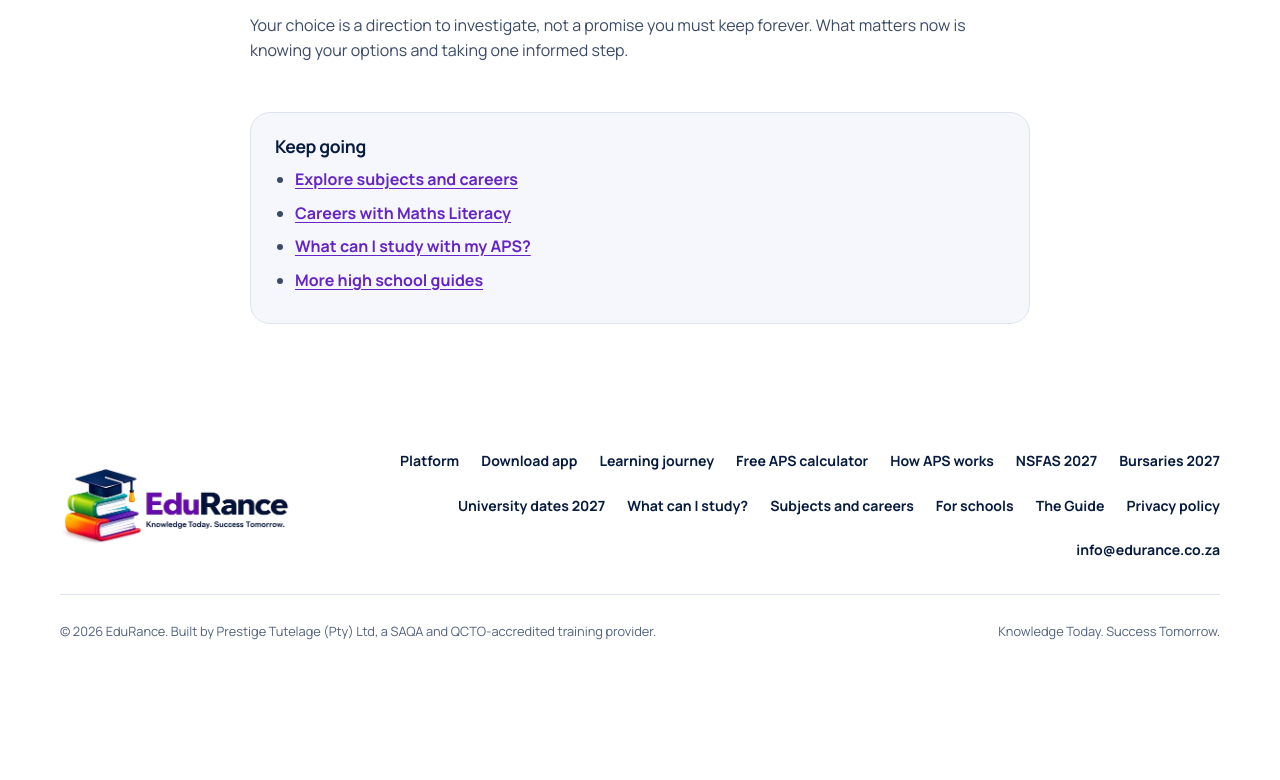
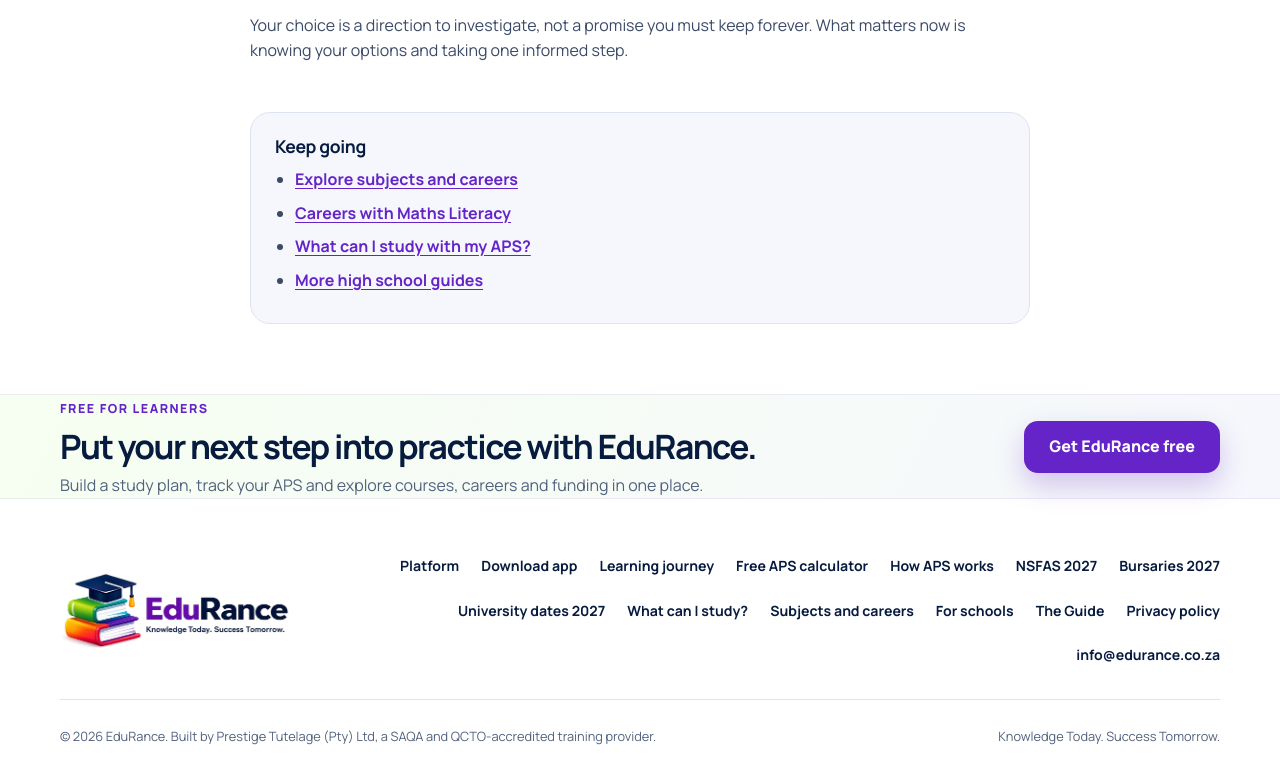
Before and after one commit to spizondi-debug/Edurance, a plain HTML site: page how-to-choose-a-career-in-high-school.html in a window 1280 px wide. Shown: the part 1592-2372 px from the top of the page. Before the commit the page ends 2267 px from the top, so only its background shows below. Drawn offline with Linux system fonts and the light colour scheme.

Commit message:
Add contextual free app download prompts

```diff
--- a/how-to-choose-a-career-in-high-school.html
+++ b/how-to-choose-a-career-in-high-school.html
@@ -14,7 +14,7 @@
 <link rel="preconnect" href="https://fonts.googleapis.com/">
 <link rel="preconnect" href="https://fonts.gstatic.com/" crossorigin>
 <link href="https://fonts.googleapis.com/css2?family=Manrope:wght@400;500;600;700;800&amp;display=swap" rel="stylesheet">
-<link rel="stylesheet" href="styles.css?v=20260927mobile-menu"></head><body>  <header>
+<link rel="stylesheet" href="styles.css?v=20260927download-cta"></head><body>  <header>
     <div class="shell nav">
       <a class="brand" href="index.html" aria-label="EduRance home">
         <img src="assets/edurance-logo.webp" width="480" height="163" alt="EduRance — Knowledge Today. Success Tomorrow." fetchpriority="high">
@@ -49,7 +49,18 @@
           <ol><li>Choose three careers or fields to explore.</li><li>Find one real course or training route for each.</li><li>Check the subjects and marks needed on the provider's official page.</li><li>Speak to a teacher, career adviser or someone doing the work.</li><li>Set one school goal you can work on this term.</li></ol>
           <p>Your choice is a direction to investigate, not a promise you must keep forever. What matters now is knowing your options and taking one informed step.</p>
           <aside class="related"><h2>Keep going</h2><ul><li><a href="subjects-and-careers.html">Explore subjects and careers</a></li><li><a href="careers-with-maths-literacy.html">Careers with Maths Literacy</a></li><li><a href="what-can-i-study-with-my-aps.html">What can I study with my APS?</a></li><li><a href="blog.html">More high school guides</a></li></ul></aside>
-        </div></section></main>  <footer>
+        </div></section>
+    <section class="download-cta" aria-labelledby="download-cta-title">
+      <div class="shell">
+        <div class="download-cta-copy">
+          <span class="eyebrow">Free for learners</span>
+          <h2 id="download-cta-title">Put your next step into practice with EduRance.</h2>
+          <p>Build a study plan, track your APS and explore courses, careers and funding in one place.</p>
+        </div>
+        <a class="btn btn-primary" href="https://eduranceapp.com/downloads/">Get EduRance free</a>
+      </div>
+    </section>
+  </main>  <footer>
     <div class="shell">
       <div class="footer-grid">
         <img src="assets/edurance-logo.webp" width="480" height="163" alt="EduRance" loading="lazy" decoding="async">
```
